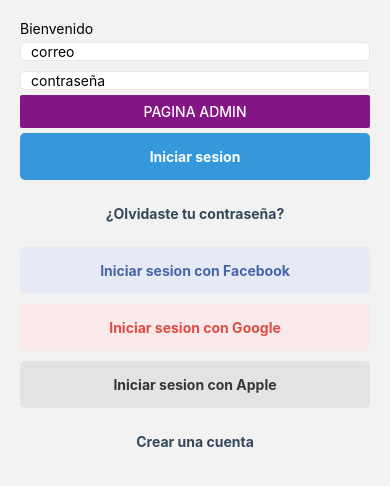
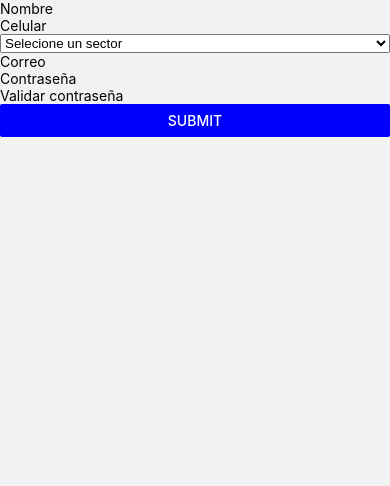
Before and after one commit to AndryAmagua/Todos-Abordo, a React Native app: screen /Registro in a window 390 px wide. Shown: the top 486 px of the page. Built offline with nearby package versions, Linux system fonts and the light colour scheme.

Commit message:
formik y yup para el registro de usuarios

```diff
--- a/App.js
+++ b/App.js
@@ -3,9 +3,9 @@ import { NavigationContainer } from '@react-navigation/native';
 import { createNativeStackNavigator } from '@react-navigation/native-stack';
 
 import Login from './src/screens/Login';
-import SignUp from './src/screens/SignUp';
 import MenuUsuario from './src/screens/Usuario/MenuUsuario';
 import Admin from './src/screens/Admin/Inicio';
+import Registro from './src/screens/Registro';
 
 const Stack = createNativeStackNavigator();
 
@@ -14,7 +14,7 @@ const App = () => {
     <NavigationContainer>
       <Stack.Navigator screenOptions={{ headerShown: false }}>
         <Stack.Screen name="LogIn" component={Login} />
-        <Stack.Screen name="SignUp" component={SignUp} />
+        <Stack.Screen name="Registro" component={Registro} />
         <Stack.Screen name="Usuario" component={MenuUsuario} />
         <Stack.Screen name="Admin" component={Admin} />
       </Stack.Navigator>
--- a/src/screens/Login.js
+++ b/src/screens/Login.js
@@ -22,7 +22,7 @@ const Login = ({ navigation }) => {
   }
 
   const onSignUpPressed = () => {
-    navigation.navigate('SignUp');
+    navigation.navigate('Registro');
   }
 
   return (
--- /dev/null
+++ b/src/screens/Registro.js
@@ -0,0 +1,117 @@
+import { View, Text, Button } from 'react-native'
+import React from 'react'
+import { Formik } from 'formik'
+import { TextInput } from 'react-native-gesture-handler'
+import * as yup from 'yup'
+import { Picker } from '@react-native-picker/picker'
+
+const validationSchema = yup.object({
+    nombre: yup.string()
+        .required(),
+    celular: yup.string()
+        .max(10, "Maximo 10 numeros")
+        .required(),
+    sector: yup.string()
+        .oneOf(
+            ["Yacucalle", "La Victoria", "Caranqui", "Los Ceibos", "Otro"], "Sector no valido"
+        )
+        .required("Seleccione un sector."),
+    correo: yup.string()
+        .email('Correo no valido')
+        .required(),
+    contraseña: yup.string()
+        .min(4, "Minimo 4 caracteres")
+        .required("Ingrese una contraseña"),
+    validacion: yup.string()
+        .required('Falta la validacion')
+        .test("passwords-match", "Las contraseñas deben coincidir.", function (valor) {
+            return this.parent.contraseña == valor;
+        }),
+})
+
+const Registro = () => {
+    return (
+        <View>
+            <Formik
+                initialValues={{ nombre: '', celular: '', sector: '', correo: '', contraseña: '', validacion: '' }}
+                validationSchema={validationSchema}
+                onSubmit={(values) => {
+                    fetch('https://tabapi-andryamagua5-gmailcom.vercel.app/usuarios', {
+                        method: 'POST',
+                        headers: {
+                            'Content-Type': 'application/json',
+                        },
+                        body: JSON.stringify({
+                            nombre: values.nombre,
+                            celular: values.celular,
+                            correo: values.correo,
+                            contraseña: values.contraseña,
+                            sector: values.sector,
+                        })
+                    }).then(() => {
+                        alert("Usuario creado")
+                    }).catch(err => {
+                        alert("Ocurrio un error")
+                    })
+                }}
+            >
+                {(props) => (
+                    <View>
+                        <TextInput
+                            placeholder='Nombre'
+                            onChangeText={props.handleChange('nombre')}
+                            value={props.values.nombre}
+                            onBlur={props.handleBlur('nombre')}
+                        />
+                        <Text>{props.touched.nombre && props.errors.nombre}</Text>
+                        <TextInput
+                            placeholder='Celular'
+                            keyboardType='numeric'
+                            onChangeText={props.handleChange('celular')}
+                            value={props.values.celular}
+                            onBlur={props.handleBlur('celular')}
+                        />
+                        <Text>{props.touched.celular && props.errors.celular}</Text>
+
+                        <Picker
+                            selectedValue={props.values.sector}
+                            onValueChange={props.handleChange('sector')}
+                            onBlur={props.handleBlur('sector')}
+                        >
+                            <Picker.Item label="Selecione un sector" value="Unknown" />
+                            <Picker.Item label="Yacucalle" value="Yacucalle" />
+                            <Picker.Item label="Caranqui" value="Caranqui" />
+                        </Picker>
+                        <Text>{props.touched.sector && props.errors.sector}</Text>
+                        <TextInput
+                            placeholder='Correo'
+                            onChangeText={props.handleChange('correo')}
+                            value={props.values.correo}
+                            onBlur={props.handleBlur('correo')}
+                        />
+                        <Text>{props.touched.correo && props.errors.correo}</Text>
+                        <TextInput
+                            placeholder='Contraseña'
+                            secureTextEntry={true}
+                            onChangeText={props.handleChange('contraseña')}
+                            value={props.values.contraseña}
+                            onBlur={props.handleBlur('contraseña')}
+                        />
+                        <Text>{props.touched.contraseña && props.errors.contraseña}</Text>
+                        <TextInput
+                            placeholder='Validar contraseña'
+                            secureTextEntry={true}
+                            onChangeText={props.handleChange('validacion')}
+                            value={props.values.validacion}
+                            onBlur={props.handleBlur('validacion')}
+                        />
+                        <Text>{props.touched.validacion && props.errors.validacion}</Text>
+                        <Button title='submit' color='blue' onPress={props.handleSubmit} />
+                    </View>
+                )}
+            </Formik>
+        </View>
+    )
+}
+
+export default Registro
```
